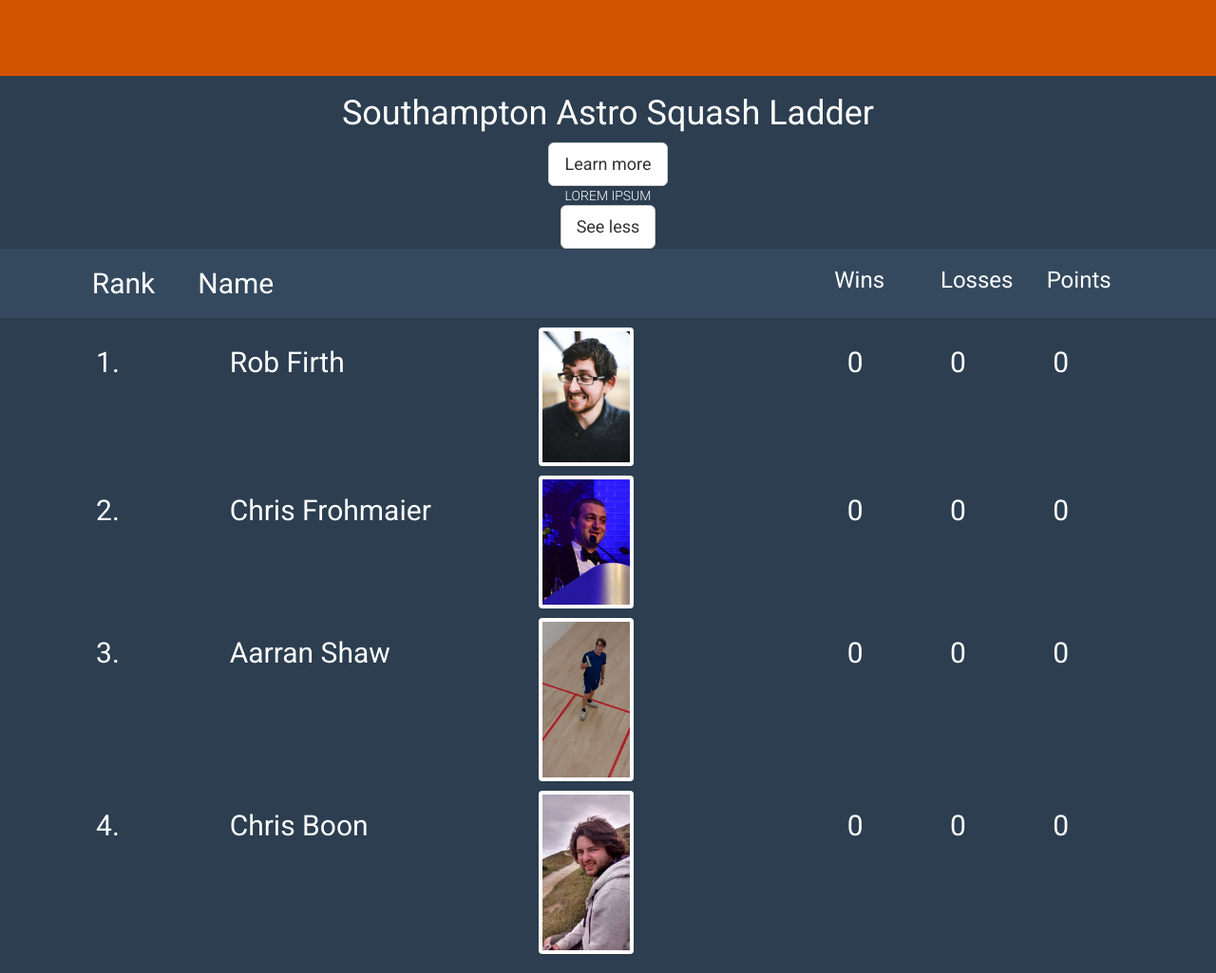
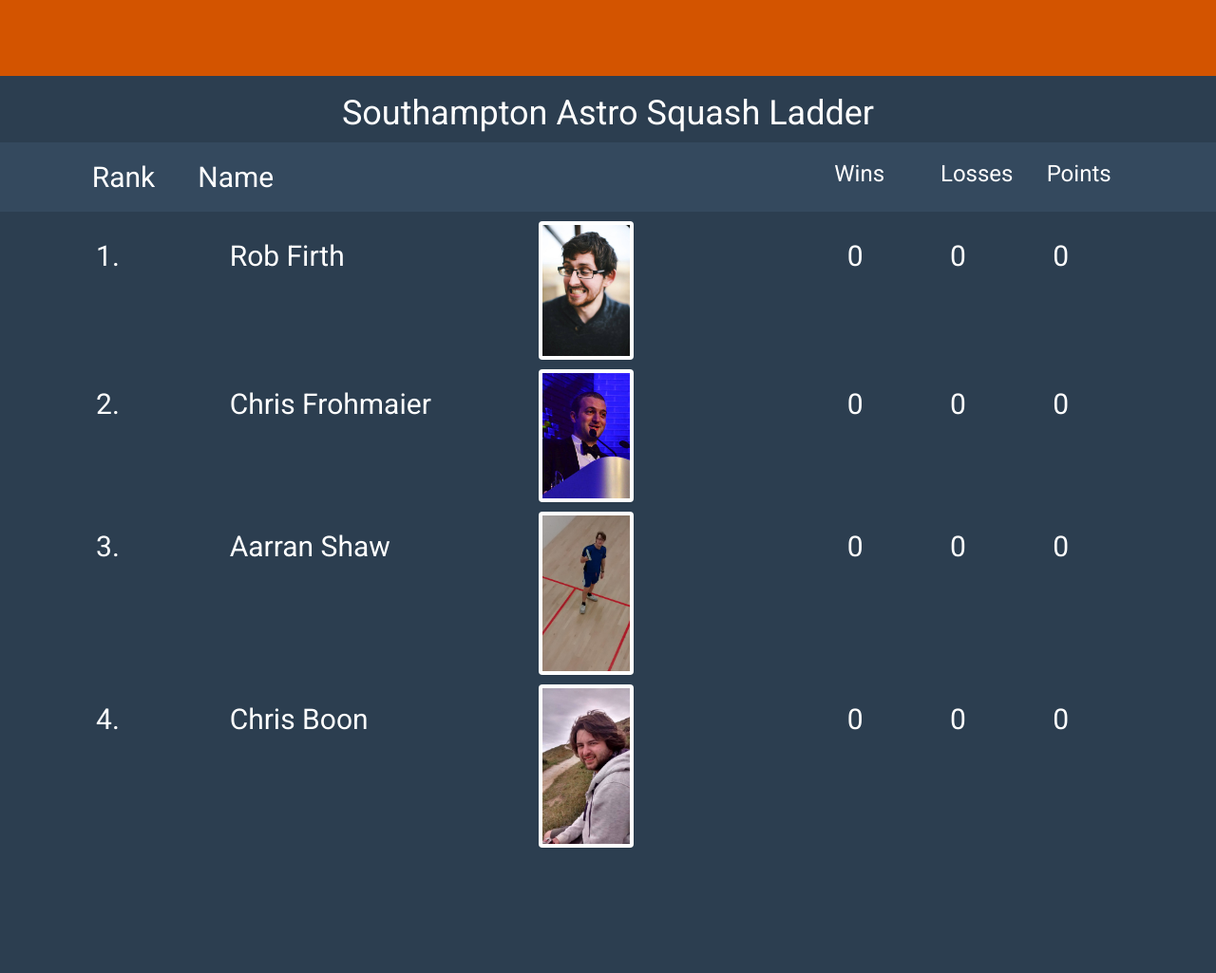
Before and after one commit to RobFirth/astrosquash, a Flask app: page / in a window 1280 px wide. Shown: the whole page at 95% size. After the commit the page ends 893 px from the top, so only its background shows below. Run offline with Flask 2, Linux system fonts and the light colour scheme; data comes from the database, SQL or seed files in the repository; some libraries are stand-ins or nearby versions.

Commit message:
javascript not working, cba

```diff
--- a/app/templates/layout.html
+++ b/app/templates/layout.html
@@ -8,36 +8,10 @@
     <link rel="stylesheet" href="{{ url_for('static', filename='css/main.css') }}">
   </head>
   <body class="pumkin">
-   <script language="JavaScript" type="text/javascript">
-              <!--
-              function sizeTbl(h) {
-
-              var tbl = document.getElementById('content_full');
-              tbl.style.display = h;
-              if(h=="block")
-              {
-              document.getElementById('portrait').style.display='none';
-              document.getElementById('down').style.display='none';
-              document.getElementById('up').style.display='block';
-              }
-              else
-              {
-              document.getElementById('portrait').style.display='block';
-              document.getElementById('up').style.display='none';
-              document.getElementById('down').style.display='block';
-              }
-              }
-              // -->
-              </script>
   <div class='midnight-blue'>
     <header>
       <div class="container" style="text-align:center">
         <h1 class="logo">Southampton Astro Squash Ladder</h1>
-        <div>
-          <a href="javascript:sizeTbl('block')"  class="btn btn-lg btn-default" id="down">Learn more</a>
-          <div>LOREM IPSUM</div>
-          <a href="javascript:sizeTbl('none')" class="btn btn-lg btn-default" id="up">See less</a>
-        </div>
       </div>
     </header>
     <div class="container">
@@ -45,6 +19,5 @@
       {% endblock %}
     </div>
   </div>
-  <script href="{{ url_for('static', filename='js/bootstrap.min.js') }}"></script>
   </body>
 </html>
```
